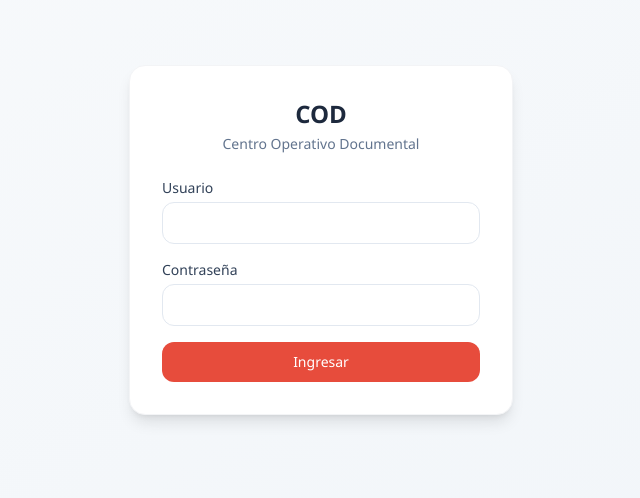
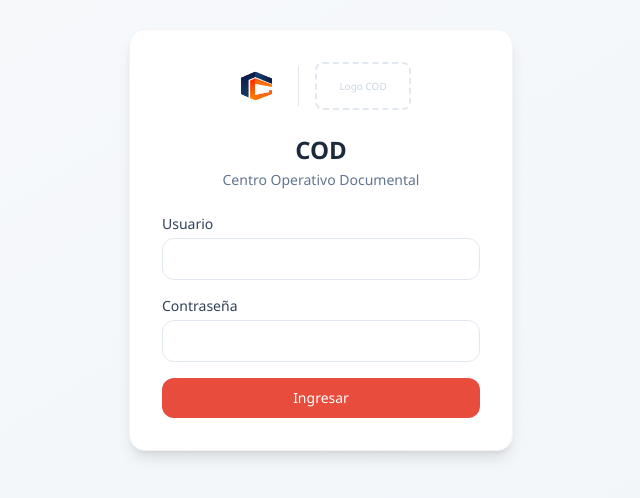
Before and after one commit to Istho-Desarrollo-Web/COD, a React (Vite) app in the folder frontend/: page /login in a window 1280 px wide. Shown: the part 160-658 px from the top of the page, without its empty margins (319-959 px from the left). Built offline with nearby package versions, Linux system fonts and the light colour scheme; no server answers; the HTML template or start-up script is replaced by a standard one.

Commit message:
feat(frontend): add Centhrix logo to Login, placeholder for COD logo
Prepares the login screen for shared branding with the CRM while the
final COD logo is still pending.

```diff
--- a/frontend/src/pages/auth/Login.jsx
+++ b/frontend/src/pages/auth/Login.jsx
@@ -4,6 +4,7 @@ import { useNavigate, useLocation } from 'react-router-dom';
 import { useAuth } from '../../context/AuthContext';
 import Button from '../../components/common/Button/Button';
 import Input from '../../components/common/Input/Input';
+import centhrixLogo from '../../assets/centhrix-logo.png';
 
 export default function Login() {
   const { login } = useAuth();
@@ -34,6 +35,16 @@ export default function Login() {
   return (
     <div className="min-h-screen flex items-center justify-center bg-gradient-to-br from-slate-50 to-slate-100 dark:from-centhrix-bg dark:to-centhrix-bg px-4">
       <div className="w-full max-w-sm bg-white dark:bg-centhrix-card rounded-2xl shadow-lg border border-gray-100 dark:border-slate-700 p-8">
+        <div className="flex items-center justify-center gap-4 mb-6">
+          <img src={centhrixLogo} alt="Centhrix" className="h-12 w-auto" />
+          <div className="h-10 w-px bg-slate-200 dark:bg-slate-700" />
+          <div
+            className="h-12 w-24 rounded-lg border-2 border-dashed border-slate-200 dark:border-slate-700 flex items-center justify-center"
+            title="Espacio reservado para el logo de COD"
+          >
+            <span className="text-[10px] text-slate-300 dark:text-slate-600 font-medium">Logo COD</span>
+          </div>
+        </div>
         <h1 className="text-2xl font-display font-bold text-slate-800 dark:text-slate-100 mb-1 text-center">COD</h1>
         <p className="text-sm text-slate-500 dark:text-slate-400 text-center mb-6">Centro Operativo Documental</p>
 
```
Also changed, not shown: frontend/src/assets/centhrix-logo.png (added).
